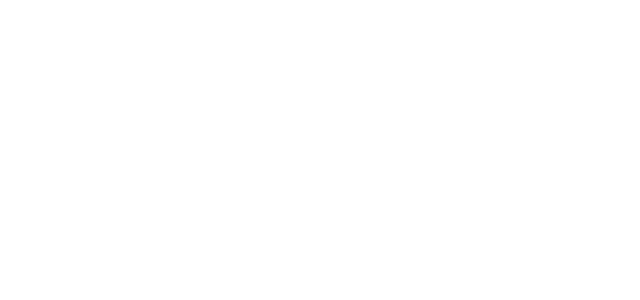
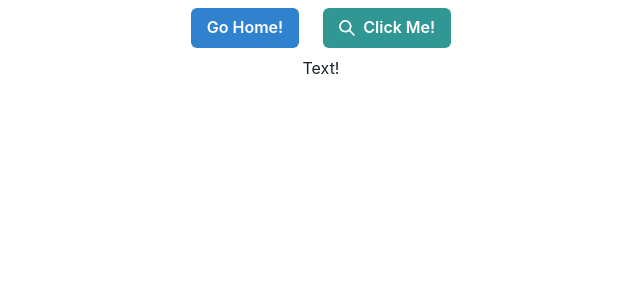
Before and after one commit to bjs0026/personalsite, a React (Create React App) app: page /personalsite/workout in a window 1280 px wide. Shown: the top 300 px of the page, without its empty margins (319-959 px from the left). Built offline with nearby package versions, Linux system fonts and the light colour scheme.

Commit message:
updating hasing

```diff
--- a/src/routing/current-screen.js
+++ b/src/routing/current-screen.js
@@ -7,7 +7,7 @@ import MyWorkout from '../components/workout/workouts'
 const CurrentScreen = () => {
     return (
         <Routes>
-            <Route path="/"/>
+            <Route path="/" element={'Text!'}/>
             <Route path="/workout" element={<MyWorkout/>}/>
         </Routes>
     )
```
Also changed, not shown: src/App.js (+5 -4 lines), src/routing/router.js (+0 -11 lines).
